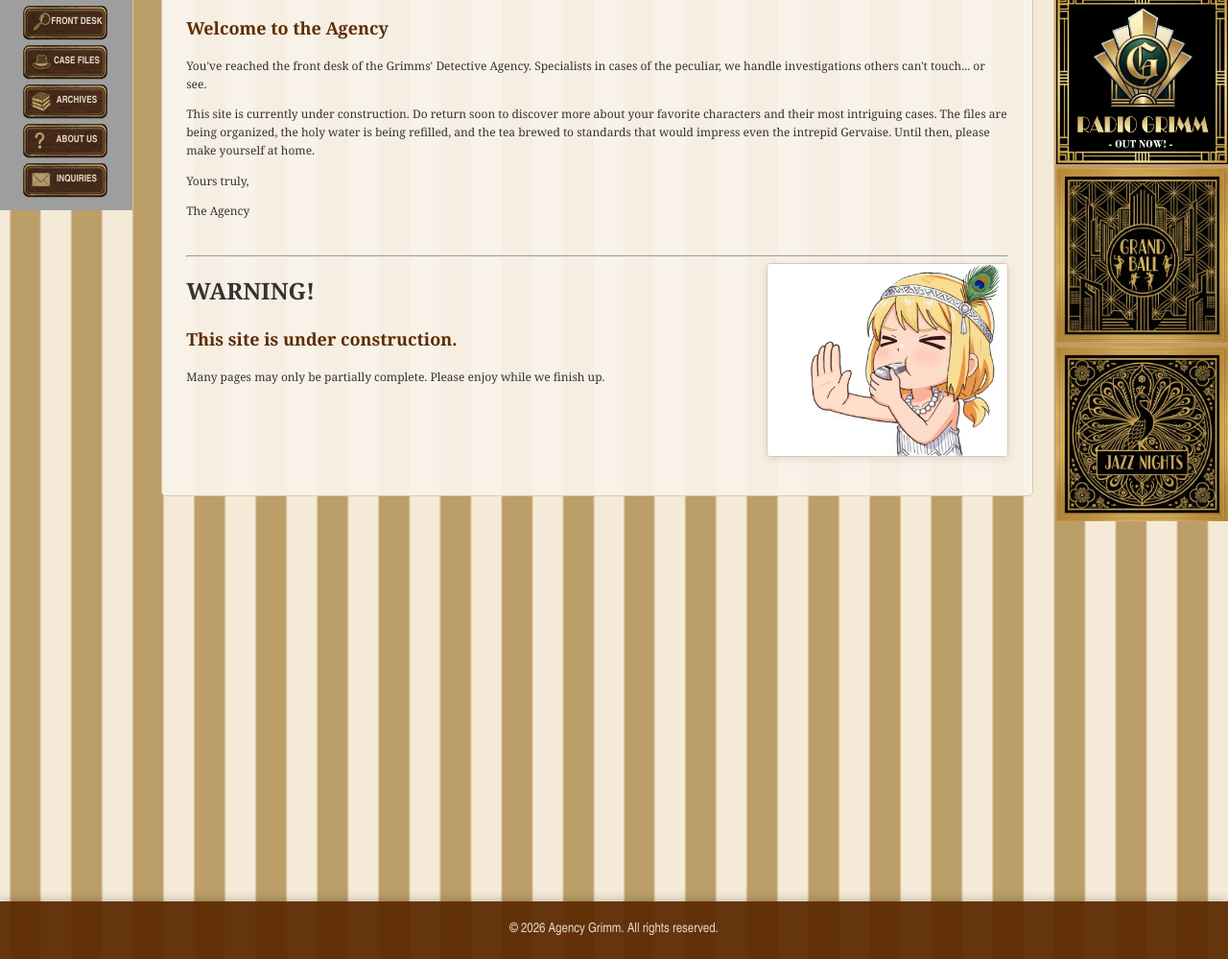
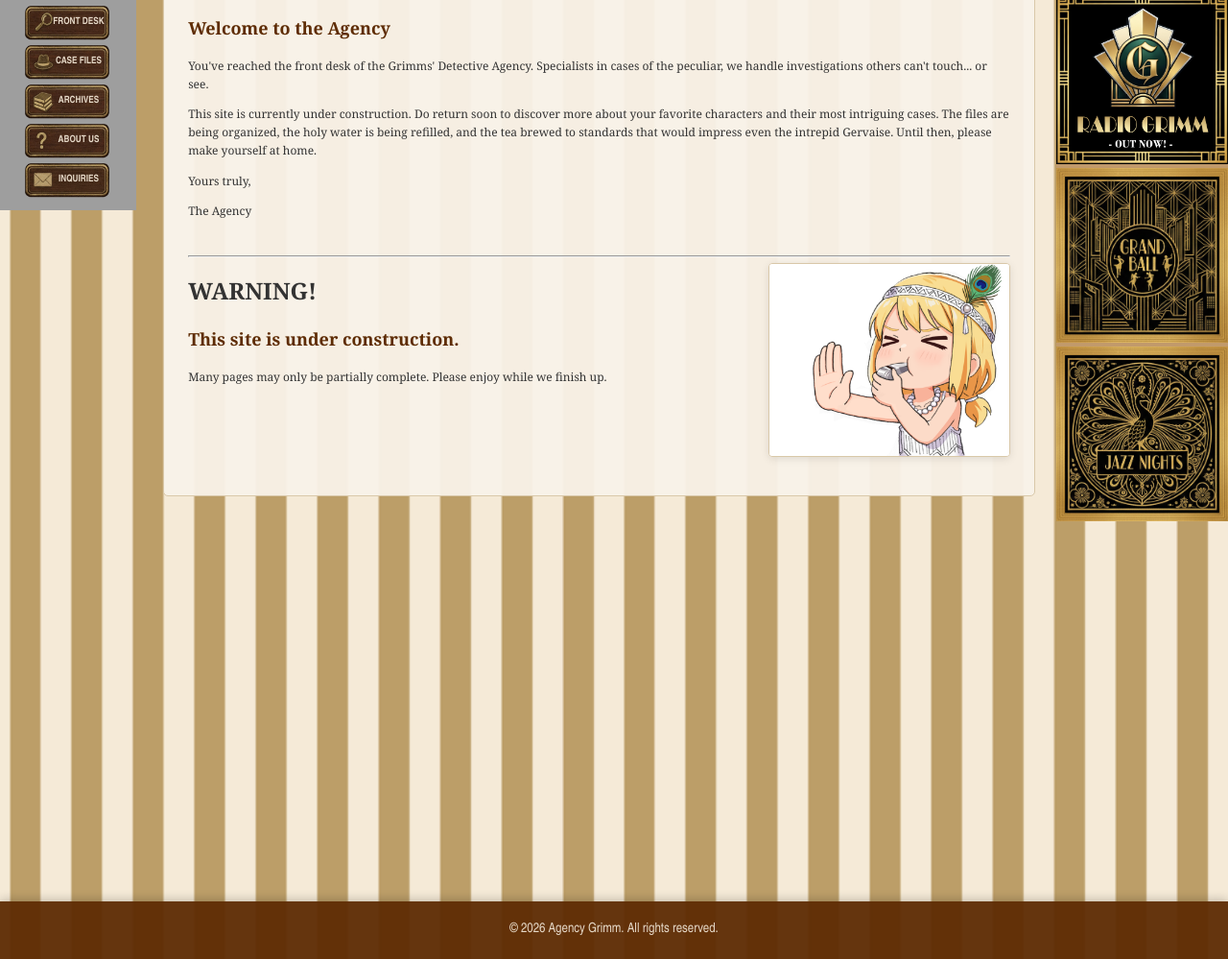
Before and after one commit to johnhopes-collab/grimmsdetectiveagency, a Jekyll site: the page built from index.html, in a window 1280 px wide. Shown: the part 692-1691 px from the top of the page at 96% size. Built offline with Jekyll 4.4.1, drawn with Linux system fonts in a browser that asks for light colours; grey boxes are pictures that could not be loaded.

Commit message:
Update style.scss

```diff
--- a/assets/css/style.scss
+++ b/assets/css/style.scss
@@ -84,7 +84,7 @@ body {
 
 /* Left sidebar - LEFT SIDE BAR MENU */
 .sidebar {
-    width: 138px; /* Fixed width */
+    width: 142px; /* Fixed width */
     height: 227px;
     background-color: var(--sidebar-brown);
     background-image: url('{{ site.baseurl }}/assets/images/sidebarL/Lbar1.png');
```
